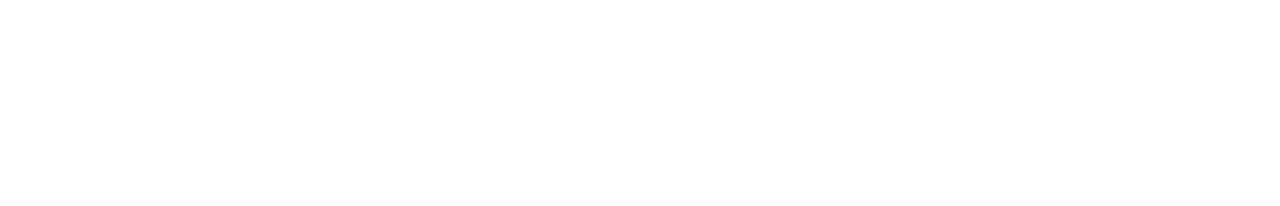
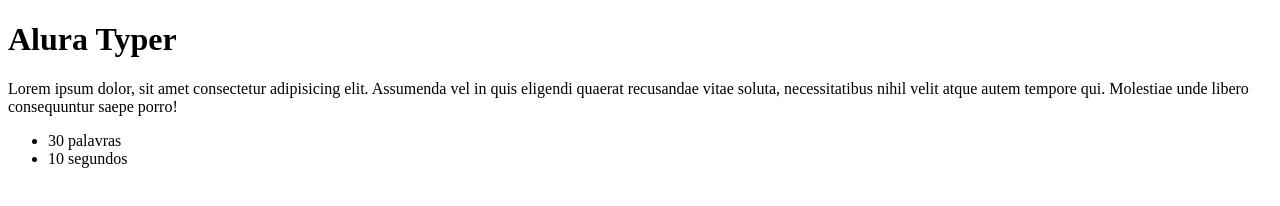
Before and after one commit to viniblack/estudoJQuery, a plain HTML site: page public/principal.html in a window 1280 px wide. Drawn offline with Linux system fonts and the light colour scheme.

Commit message:
coloquei os textos base no site

```diff
--- a/public/principal.html
+++ b/public/principal.html
@@ -5,6 +5,12 @@
     <title>Alura Typer</title>
 </head>
 <body>
-    <!-- Seja bem vindo ao curso de jQuery :) -->
+    <h1>Alura Typer</h1>
+    <p class="frase">Lorem ipsum dolor, sit amet consectetur adipisicing elit. Assumenda vel in quis eligendi quaerat recusandae vitae soluta, necessitatibus nihil velit atque autem tempore qui. Molestiae unde libero consequuntur saepe porro!</p>
+
+    <ul class="informacoes">
+        <li>30 palavras</li>
+        <li>10 segundos</li>
+    </ul>
 </body>
 </html>
```
